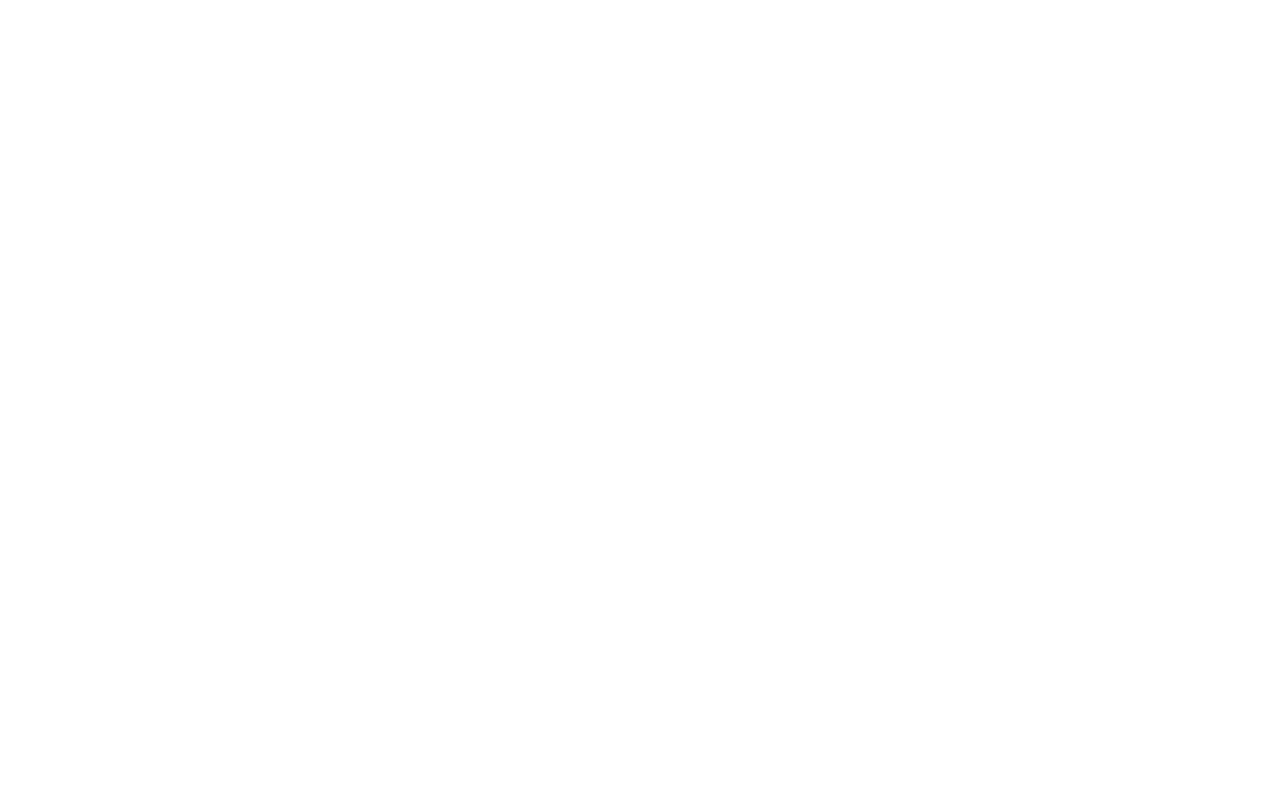
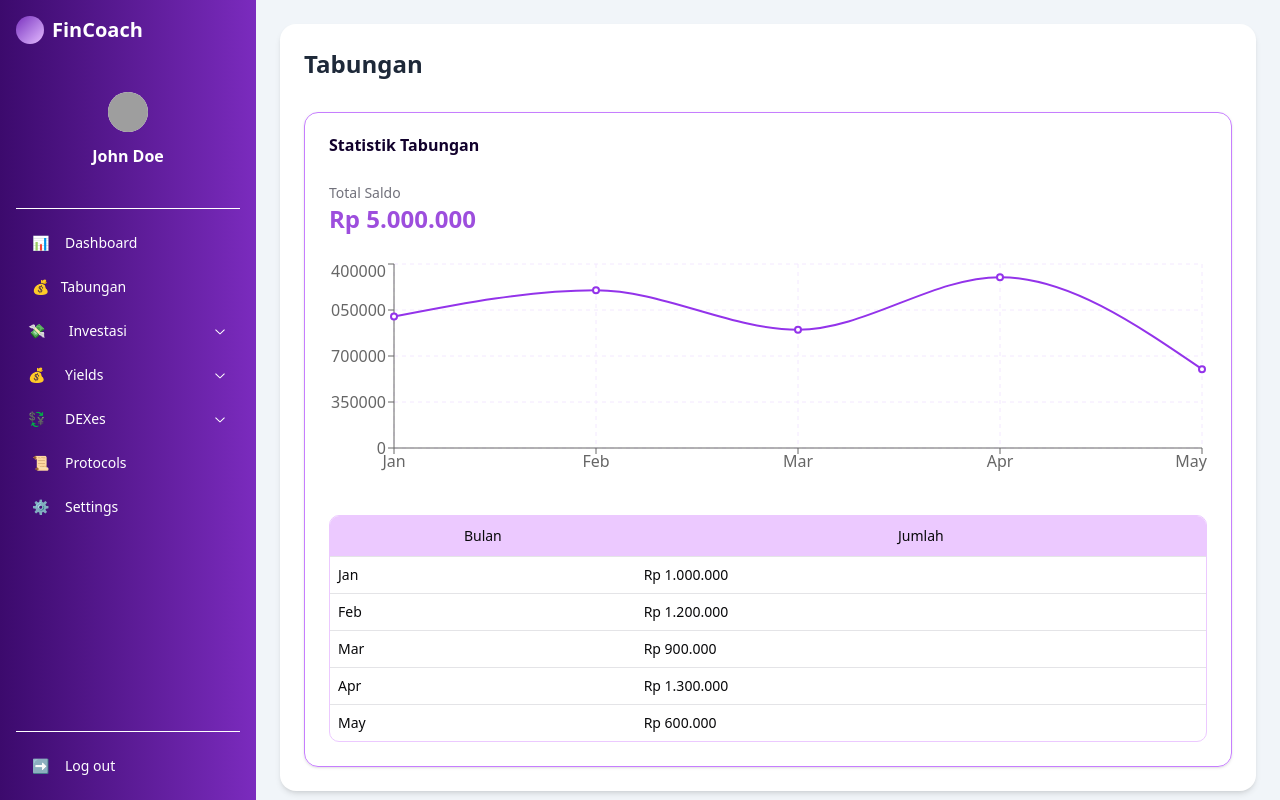
Before and after one commit to Fardan-Nurhidayat/fincoach, a React (Vite) app: page /tabungan in a window 1280 px wide. Before the commit this address had no page. Built offline with nearby package versions, Linux system fonts and the light colour scheme; grey boxes are pictures that could not be loaded.

Commit message:
feat : tabungan page

```diff
--- a/src/App.jsx
+++ b/src/App.jsx
@@ -6,6 +6,7 @@
 import Dashboard from "./view/pages/Dashboard";
 import Investasi from "./view/pages/investasi";
 import SahamPerusahaan from "./view/pages/SahamPerusahaan";
+import Tabungan from "./view/pages/Tabungan";
 
 const App = () => (
   <BrowserRouter>
@@ -34,6 +35,10 @@
         path='/saham-perusahaan'
         element={<SahamPerusahaan/>}
       />
+      <Route
+        path='/tabungan'
+        element={<Tabungan/>}
+      />
     </Routes>
   </BrowserRouter>
 );
--- /dev/null
+++ b/src/utils/Tabungan.js
@@ -0,0 +1,10 @@
+export const tabungan = {
+  saldo: 5000000,
+  data: [
+    { bulan: 1, nilai: 1000000 },
+    { bulan: 2, nilai: 1200000 },
+    { bulan: 3, nilai: 900000 },
+    { bulan: 4, nilai: 1300000 },
+    { bulan: 5, nilai: 600000 },
+  ],
+};
--- a/src/view/components/DashboardSidebar.jsx
+++ b/src/view/components/DashboardSidebar.jsx
@@ -47,6 +47,15 @@
           <span className="mr-2">📊</span> Dashboard
         </Button>
 
+        <Button
+          variant="ghost"
+          className="justify-start text-white hover:bg-white"
+        >
+          <Link to="/tabungan">
+            <span className="mr-2">💰</span> Tabungan
+          </Link>
+        </Button>
+
         {/* Yields with Dropdown */}
         <div>
           <Button
@@ -55,7 +64,9 @@
             onClick={() => setIsInvestasiOpen(!investasiOpen)}
           >
             <span className="flex items-center">
-              <span className="mr-5">💰</span> Investasi
+              <Link>
+                <span className="mr-5">💸</span> Investasi
+              </Link>
             </span>
             <ChevronDownIcon
               className={`w-4 h-4 transition-transform ${
--- /dev/null
+++ b/src/view/components/tabungan-card.jsx
@@ -0,0 +1,108 @@
+import {
+  LineChart,
+  Line,
+  CartesianGrid,
+  XAxis,
+  YAxis,
+  Tooltip,
+  ResponsiveContainer,
+} from "recharts";
+import { Card, CardContent, CardHeader, CardTitle } from "./ui/card";
+import {
+  Table,
+  TableBody,
+  TableCell,
+  TableHead,
+  TableHeader,
+  TableRow,
+} from "./ui/table";
+import { tabungan } from "../../utils/Tabungan";
+
+const chartData = tabungan.data;
+const totalSaldo = tabungan.saldo;
+
+const monthNames = [
+  "",
+  "Jan",
+  "Feb",
+  "Mar",
+  "Apr",
+  "May",
+  "Jun",
+  "Jul",
+  "Aug",
+  "Sep",
+  "Oct",
+  "Nov",
+  "Dec",
+];
+
+const TabunganCard = () => {
+  return (
+    <Card className="border hover:border-purple-300/50 transition duration-300 shadow-md hover:shadow-lg">
+      <CardHeader>
+        <CardTitle className="text-xl text-purple-600 font-bold">
+          Statistik Tabungan
+        </CardTitle>
+      </CardHeader>
+      <CardContent>
+        {/* Total Saldo */}
+        <div className="mb-6">
+          <p className="text-sm text-muted-foreground">Total Saldo</p>
+          <h2 className="text-2xl font-extrabold text-purple-500">
+            Rp {totalSaldo.toLocaleString("id-ID")}
+          </h2>
+        </div>
+
+        {/* Chart */}
+        <div className="h-56 mb-8">
+          <ResponsiveContainer width="100%" height="100%">
+            <LineChart data={chartData}>
+              <CartesianGrid stroke="#f3e8ff" strokeDasharray="4 4" />
+              <XAxis
+                dataKey="bulan"
+                tickFormatter={(bulan) => monthNames[bulan]}
+              />
+              <YAxis />
+              <Tooltip
+                labelFormatter={(bulan) => `Bulan: ${monthNames[bulan]}`}
+                formatter={(nilai) => [
+                  `Rp ${nilai.toLocaleString("id-ID")}`,
+                  "Nilai",
+                ]}
+              />
+              <Line
+                type="monotone"
+                dataKey="nilai"
+                stroke="#9333ea"
+                strokeWidth={2}
+              />
+            </LineChart>
+          </ResponsiveContainer>
+        </div>
+
+        {/* Table */}
+        <div className="overflow-x-auto rounded-lg border border-purple-100">
+          <Table>
+            <TableHeader>
+              <TableRow className="bg-purple-100 text-purple-700">
+                <TableHead className="text-center">Bulan</TableHead>
+                <TableHead className="text-center">Jumlah</TableHead>
+              </TableRow>
+            </TableHeader>
+            <TableBody>
+              {chartData.map((item, index) => (
+                <TableRow key={index}>
+                  <TableCell>{monthNames[item.bulan]}</TableCell>
+                  <TableCell>Rp {item.nilai.toLocaleString("id-ID")}</TableCell>
+                </TableRow>
+              ))}
+            </TableBody>
+          </Table>
+        </div>
+      </CardContent>
+    </Card>
+  );
+};
+
+export default TabunganCard;
--- /dev/null
+++ b/src/view/components/tabungan-layout.jsx
@@ -0,0 +1,15 @@
+import React from "react";
+import DashboardSidebar from "./DashboardSidebar";
+
+export default function TabunganLayout({ children }) {
+  return (
+    <div className="flex h-screen">
+      <DashboardSidebar />
+      <div className="flex flex-col flex-1">
+        <main className="flex-1 p-6 overflow-y-auto bg-slate-100">
+          {children}
+        </main>
+      </div>
+    </div>
+  );
+}
--- /dev/null
+++ b/src/view/pages/Tabungan.jsx
@@ -0,0 +1,12 @@
+import TabunganLayout from "../components/tabungan-layout";
+import TabunganCard from "../components/tabungan-card";
+export default function Tabungan() {
+  return (
+    <TabunganLayout>
+      <div className="bg-white rounded-2xl p-6 shadow-md space-y-8">
+        <h1 className="text-2xl font-bold text-gray-800">Tabungan</h1>
+        <TabunganCard />
+      </div>
+    </TabunganLayout>
+  );
+}
```
